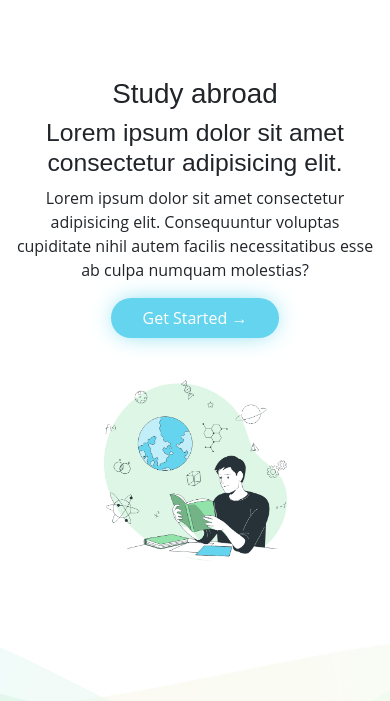
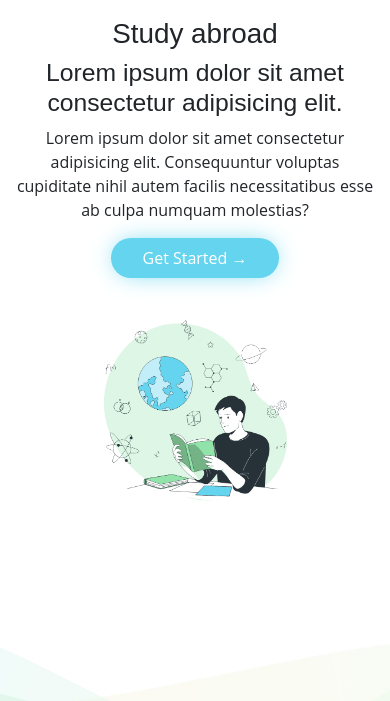
Before and after one commit to fultonoff/Pomba-Travel, a plain HTML site: page index.html in a window 390 px wide. Shown: the part 143-844 px from the top of the page. Drawn offline with Linux system fonts and the light colour scheme; files whose address does not match are found by name.

Commit message:
first commit

```diff
--- a/Asset/SASS/layout/_hiro.scss
+++ b/Asset/SASS/layout/_hiro.scss
@@ -19,5 +19,9 @@
         text-align: center;
     }
 
+    .tittle{
+        margin-top: -60px;
+    }
+
 
 }
--- a/index.html
+++ b/index.html
@@ -61,7 +61,7 @@
  <div class="container ">
 
      <div class="row  ">
-         <div class="col-lg-6 d-flex flex-column justify-content-center">
+         <div class="col-lg-6 d-flex flex-column justify-content-center tittle">
              <h1>Study abroad</h1>
              <h2>Lorem ipsum dolor sit amet consectetur adipisicing elit.</h2>
              <p>Lorem ipsum dolor sit amet consectetur adipisicing elit. Consequuntur voluptas cupiditate nihil autem facilis necessitatibus esse ab culpa numquam molestias?</p>
```
Also changed, not shown: Asset/CSS/main.css.
